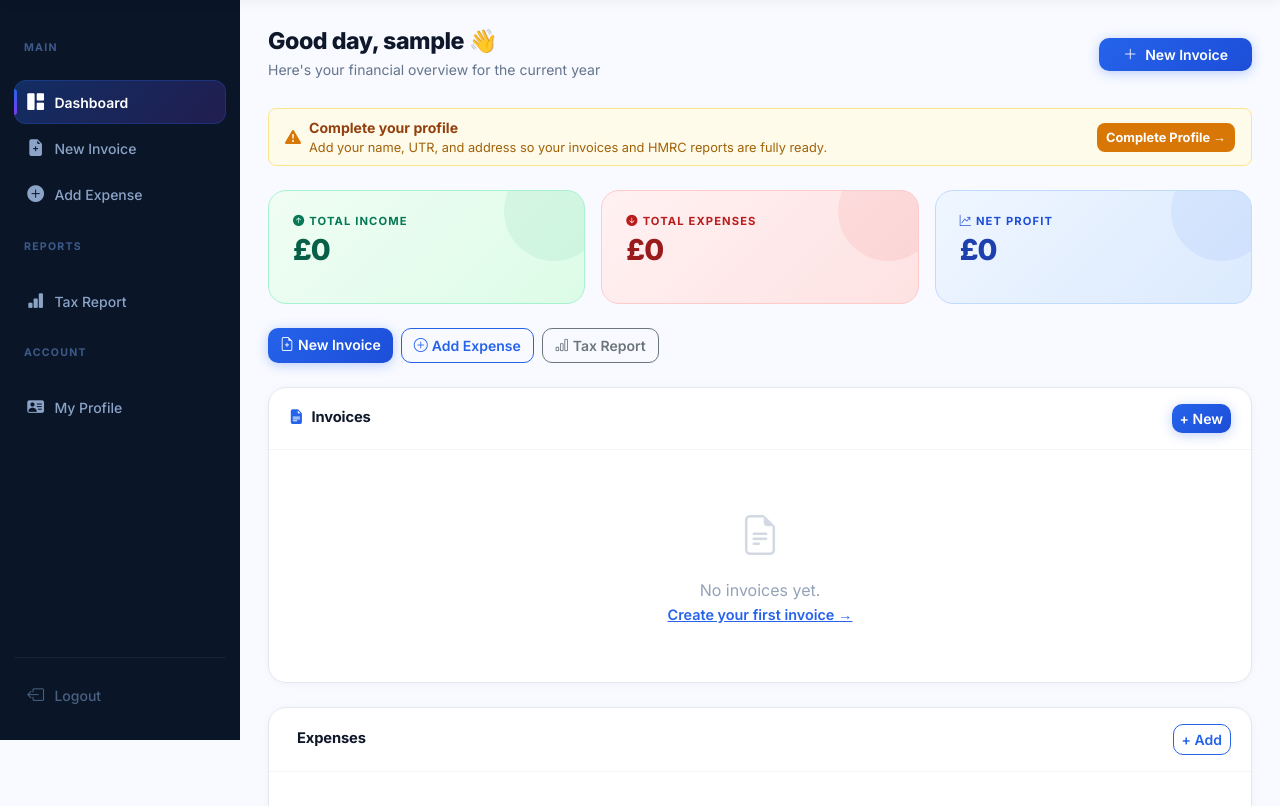
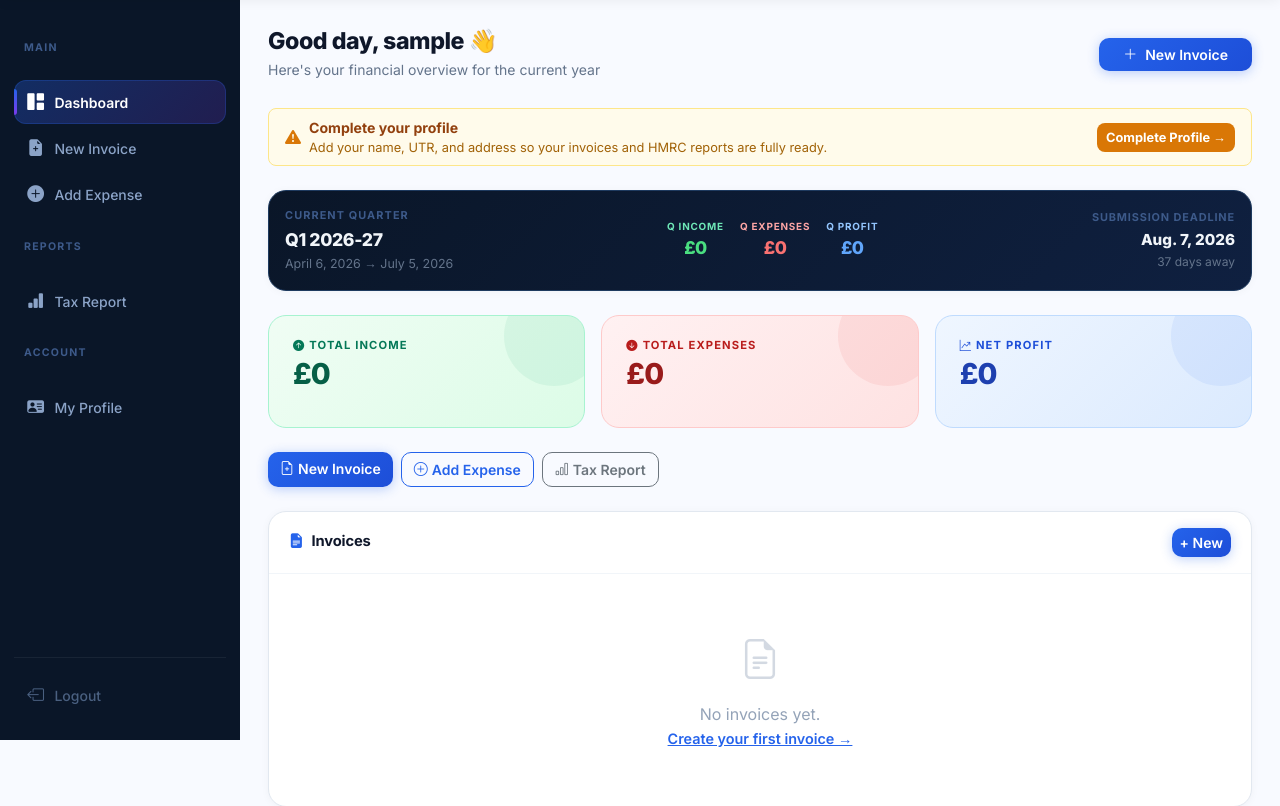
Before and after one commit to Mdmunnaa/SOLETAX, a Django app: page /dashboard/ in a window 1280 px wide. Shown: the part 60-866 px from the top of the page. Run offline with Django 4.2, Linux system fonts and the light colour scheme; the visitor is signed in with stand-in values (Sample User, id 1); data comes from the database, SQL or seed files in the repository; data that the repository does not hold is empty.

Commit message:
Add files via upload

```diff
--- a/core/urls.py
+++ b/core/urls.py
@@ -17,8 +17,12 @@ urlpatterns = [
     path('profile/',                            views.profile_view,         name='profile'),
     path('invoice/',                            views.create_invoice,       name='create_invoice'),
     path('invoice/mark-paid/<int:pk>/',         views.mark_paid,            name='mark_paid'),
+    path('invoice/edit/<int:pk>/',              views.edit_invoice,         name='edit_invoice'),
+    path('invoice/delete/<int:pk>/',            views.delete_invoice,       name='delete_invoice'),
     path('invoice/download/<int:pk>/',          views.download_invoice_pdf, name='download_invoice_pdf'),
     path('expense/',                            views.add_expense,          name='add_expense'),
+    path('expense/edit/<int:pk>/',              views.edit_expense,         name='edit_expense'),
+    path('expense/delete/<int:pk>/',            views.delete_expense,       name='delete_expense'),
     path('tax-report/',                         views.tax_report,           name='tax_report'),
     path('tax-report/download/',                views.download_tax_report_pdf, name='download_tax_report_pdf'),
 ]
--- a/core/views.py
+++ b/core/views.py
@@ -137,6 +137,9 @@ def google_callback(request):
 
 @login_required(login_url='/login/')
 def dashboard(request):
+    from .tax_periods import current_quarter, quarters_for_tax_year
+    from datetime import date
+
     invoices       = Invoice.objects.filter(user=request.user)
     expenses       = Expense.objects.filter(user=request.user)
     total_income   = invoices.aggregate(Sum('amount'))['amount__sum'] or Decimal('0')
@@ -144,13 +147,33 @@ def dashboard(request):
     profit         = total_income - total_expenses
     profile, _     = UserProfile.objects.get_or_create(user=request.user)
 
+    # Quarter summary ─────────────────────────────────────────────
+    today  = date.today()
+    cq     = current_quarter(today)
+
+    # Income & expenses tagged to current quarter only
+    q_invoices = invoices.filter(quarter_key=cq.period_key)
+    q_expenses = expenses.filter(quarter_key=cq.period_key)
+    q_income   = q_invoices.aggregate(Sum('amount'))['amount__sum'] or Decimal('0')
+    q_expense  = q_expenses.aggregate(Sum('amount'))['amount__sum'] or Decimal('0')
+    q_profit   = q_income - q_expense
+
+    days_to_deadline = (cq.deadline - today).days
+
     response = render(request, 'core/dashboard.html', {
-        'invoices':       invoices,
-        'expenses':       expenses,
-        'total_income':   total_income,
-        'total_expenses': total_expenses,
-        'profit':         profit,
-        'profile':        profile,
+        'invoices':            invoices,
+        'expenses':            expenses,
+        'total_income':        total_income,
+        'total_expenses':      total_expenses,
+        'profit':              profit,
+        'profile':             profile,
+        # Quarter context
+        'current_quarter':     cq,
+        'q_income':            q_income,
+        'q_expense':           q_expense,
+        'q_profit':            q_profit,
+        'days_to_deadline':    days_to_deadline,
+        'deadline_urgent':     days_to_deadline <= 14,
     })
 
     # Persist HMRC fraud-prevention device ID as a long-lived cookie.
@@ -208,6 +231,33 @@ def mark_paid(request, pk):
     invoice = get_object_or_404(Invoice, pk=pk, user=request.user)
     invoice.status = 'Paid'
     invoice.save()
+    return redirect('dashboard')
+
+
+@login_required(login_url='/login/')
+def edit_invoice(request, pk):
+    invoice = get_object_or_404(Invoice, pk=pk, user=request.user)
+    if invoice.is_locked:
+        return redirect('dashboard')  # submitted to HMRC — cannot silently edit
+    if request.method == 'POST':
+        txn_date = request.POST.get('transaction_date') or invoice.transaction_date
+        invoice.client          = request.POST.get('client', invoice.client)
+        invoice.description     = request.POST.get('description', invoice.description)
+        invoice.amount          = request.POST.get('amount', invoice.amount)
+        invoice.transaction_date = txn_date
+        invoice.save()
+        return redirect('dashboard')
+    return render(request, 'core/invoice_edit.html', {
+        'invoice': invoice,
+        'today':   timezone.now().date(),
+    })
+
+
+@login_required(login_url='/login/')
+def delete_invoice(request, pk):
+    invoice = get_object_or_404(Invoice, pk=pk, user=request.user)
+    if request.method == 'POST':
+        invoice.soft_delete()   # HMRC 6-year record retention — never hard delete
     return redirect('dashboard')
 
 
@@ -333,6 +383,34 @@ def add_expense(request):
     return render(request, 'core/expense.html', {'categories': categories, 'today': timezone.now().date()})
 
 
+@login_required(login_url='/login/')
+def edit_expense(request, pk):
+    expense = get_object_or_404(Expense, pk=pk, user=request.user)
+    if expense.is_locked:
+        return redirect('dashboard')
+    if request.method == 'POST':
+        txn_date = request.POST.get('transaction_date') or expense.transaction_date
+        expense.description     = request.POST.get('description', expense.description)
+        expense.amount          = request.POST.get('amount', expense.amount)
+        expense.category        = request.POST.get('category', expense.category)
+        expense.transaction_date = txn_date
+        expense.save()
+        return redirect('dashboard')
+    return render(request, 'core/expense_edit.html', {
+        'expense':    expense,
+        'categories': Expense.CATEGORY_CHOICES,
+        'today':      timezone.now().date(),
+    })
+
+
+@login_required(login_url='/login/')
+def delete_expense(request, pk):
+    expense = get_object_or_404(Expense, pk=pk, user=request.user)
+    if request.method == 'POST':
+        expense.soft_delete()
+    return redirect('dashboard')
+
+
 # ── Tax report ────────────────────────────────────────────────────
 
 @login_required(login_url='/login/')
--- a/soletax/templates/core/dashboard.html
+++ b/soletax/templates/core/dashboard.html
@@ -25,6 +25,42 @@
   </a>
 </div>
 {% endif %}
+
+<!-- Quarter Summary -->
+<div class="card mb-4" style="background:linear-gradient(135deg,#0a1628,#0f2040);border-color:#1e3a5f;">
+  <div class="card-body p-3">
+    <div class="d-flex align-items-center justify-content-between flex-wrap gap-3">
+      <div>
+        <p style="font-size:.68rem;font-weight:700;text-transform:uppercase;letter-spacing:.1em;color:#3d5a8a;margin-bottom:.2rem;">Current Quarter</p>
+        <p style="font-size:1.1rem;font-weight:800;color:#f1f5f9;margin:0;letter-spacing:-.02em;">{{ current_quarter.label }}</p>
+        <p style="font-size:.78rem;color:#64748b;margin:.1rem 0 0;">{{ current_quarter.period_start }} → {{ current_quarter.period_end }}</p>
+      </div>
+      <div class="d-flex gap-3 flex-wrap">
+        <div style="text-align:center;">
+          <p style="font-size:.62rem;font-weight:700;text-transform:uppercase;letter-spacing:.08em;color:#6ee7b7;margin-bottom:.1rem;">Q Income</p>
+          <p style="font-size:1.1rem;font-weight:800;color:#4ade80;margin:0;letter-spacing:-.03em;">£{{ q_income }}</p>
+        </div>
+        <div style="text-align:center;">
+          <p style="font-size:.62rem;font-weight:700;text-transform:uppercase;letter-spacing:.08em;color:#fca5a5;margin-bottom:.1rem;">Q Expenses</p>
+          <p style="font-size:1.1rem;font-weight:800;color:#f87171;margin:0;letter-spacing:-.03em;">£{{ q_expense }}</p>
+        </div>
+        <div style="text-align:center;">
+          <p style="font-size:.62rem;font-weight:700;text-transform:uppercase;letter-spacing:.08em;color:#93c5fd;margin-bottom:.1rem;">Q Profit</p>
+          <p style="font-size:1.1rem;font-weight:800;color:#60a5fa;margin:0;letter-spacing:-.03em;">£{{ q_profit }}</p>
+        </div>
+      </div>
+      <div style="text-align:right;">
+        <p style="font-size:.68rem;font-weight:700;text-transform:uppercase;letter-spacing:.08em;color:#3d5a8a;margin-bottom:.2rem;">Submission Deadline</p>
+        <p style="font-size:.95rem;font-weight:800;margin:0;color:{% if deadline_urgent %}#f87171{% else %}#f1f5f9{% endif %};">
+          {{ current_quarter.deadline }}
+        </p>
+        <p style="font-size:.75rem;margin:.1rem 0 0;color:{% if deadline_urgent %}#fca5a5{% else %}#64748b{% endif %};">
+          {% if deadline_urgent %}⚠ {{ days_to_deadline }} days left{% else %}{{ days_to_deadline }} days away{% endif %}
+        </p>
+      </div>
+    </div>
+  </div>
+</div>
 
 <!-- Stat Cards -->
 <div class="row g-3 mb-4">
@@ -90,6 +126,17 @@
               <a href="{% url 'download_invoice_pdf' inv.pk %}" class="btn btn-sm btn-outline-blue" style="font-size:.75rem;">
                 <i class="bi bi-download me-1"></i>PDF
               </a>
+              {% if not inv.submitted_to_hmrc %}
+              <a href="{% url 'edit_invoice' inv.pk %}" class="btn btn-sm btn-outline-secondary" style="border-radius:8px;font-size:.75rem;font-weight:600;border-color:#e2e8f0;">
+                <i class="bi bi-pencil"></i>
+              </a>
+              <form method="post" action="{% url 'delete_invoice' inv.pk %}" style="display:inline;" onsubmit="return confirm('Delete this invoice? It will be hidden but retained for HMRC records.');">
+                {% csrf_token %}
+                <button type="submit" class="btn btn-sm btn-outline-danger" style="border-radius:8px;font-size:.75rem;font-weight:600;">
+                  <i class="bi bi-trash"></i>
+                </button>
+              </form>
+              {% endif %}
             </div>
           </td>
         </tr>
@@ -116,7 +163,7 @@
   <div class="table-responsive">
     <table class="table mb-0">
       <thead><tr>
-        <th>#</th><th>Description</th><th>Category</th><th>Amount</th><th>Date</th>
+        <th>#</th><th>Description</th><th>Category</th><th>Amount</th><th>Date</th><th>Actions</th>
       </tr></thead>
       <tbody>
         {% for exp in expenses %}
@@ -130,6 +177,21 @@
           </td>
           <td><strong style="color:#0f172a;">£{{ exp.amount }}</strong></td>
           <td style="color:#94a3b8;font-size:.85rem;">{{ exp.transaction_date }}</td>
+          <td>
+            <div class="d-flex gap-1">
+              {% if not exp.submitted_to_hmrc %}
+              <a href="{% url 'edit_expense' exp.pk %}" class="btn btn-sm btn-outline-secondary" style="border-radius:8px;font-size:.75rem;font-weight:600;border-color:#e2e8f0;">
+                <i class="bi bi-pencil"></i>
+              </a>
+              <form method="post" action="{% url 'delete_expense' exp.pk %}" style="display:inline;" onsubmit="return confirm('Delete this expense? It will be hidden but retained for HMRC records.');">
+                {% csrf_token %}
+                <button type="submit" class="btn btn-sm btn-outline-danger" style="border-radius:8px;font-size:.75rem;font-weight:600;">
+                  <i class="bi bi-trash"></i>
+                </button>
+              </form>
+              {% endif %}
+            </div>
+          </td>
         </tr>
         {% endfor %}
       </tbody>
```
Also changed, not shown: soletax/templates/core/expense_edit.html (added, +54 -0 lines), soletax/templates/core/invoice_edit.html (added, +50 -0 lines).
